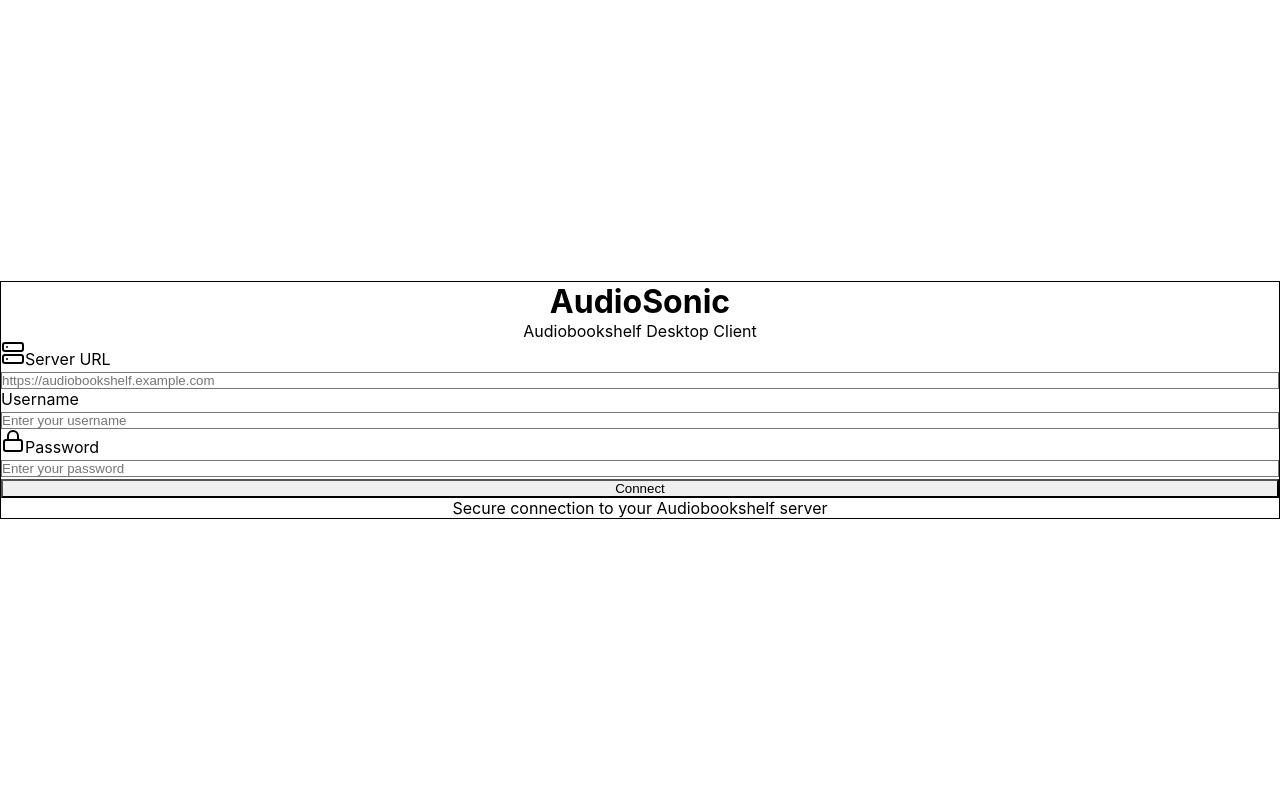
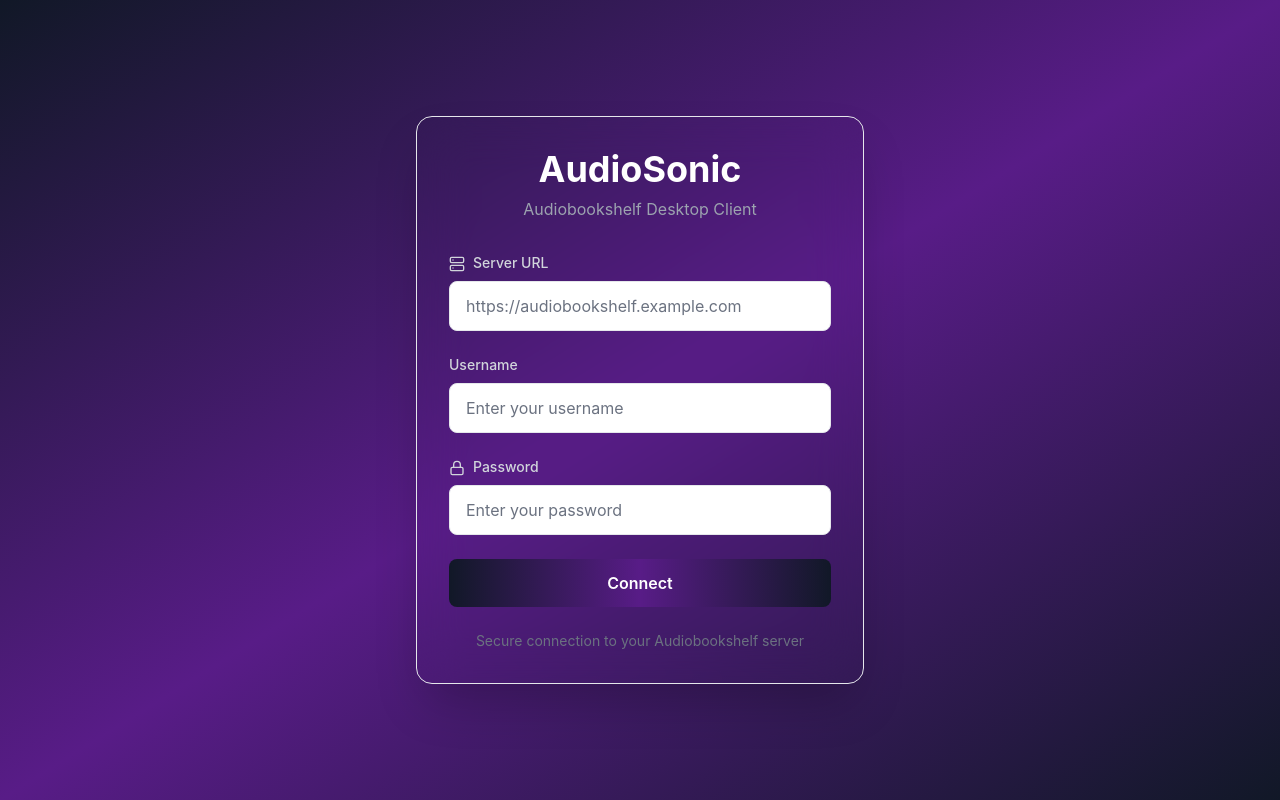
Before and after one commit to HeyImKyu/AudioSonic, a React (Vite) app: page / in a window 1280 px wide. Built offline with nearby package versions, Linux system fonts and the light colour scheme.

Commit message:
downgrade to tailwindcss 3.4 again cause 4 broke

```diff
--- a/package.json
+++ b/package.json
@@ -26,9 +26,9 @@
     "@types/react": "^19.2.15",
     "@types/react-dom": "^19.1.6",
     "@vitejs/plugin-react": "^4.6.0",
-    "autoprefixer": "^10.4.17",
+    "autoprefixer": "^10.5.0",
     "postcss": "^8.5.15",
-    "tailwindcss": "^4.3.0",
+    "tailwindcss": "^3.4.19",
     "typescript": "~6.0.3",
     "vite": "^7.3.3"
   }
--- a/src/App.css
+++ b/src/App.css
@@ -1,6 +1,21 @@
 @tailwind base;
 @tailwind components;
 @tailwind utilities;
+
+@keyframes glow {
+  0% { box-shadow: 0 0 5px var(--color-primary); }
+  100% { box-shadow: 0 0 20px var(--color-primary), 0 0 10px var(--color-accent); }
+}
+
+@keyframes slideIn {
+  0% { transform: translateX(100%); opacity: 0; }
+  100% { transform: translateX(0); opacity: 1; }
+}
+
+@keyframes fadeIn {
+  0% { opacity: 0; }
+  100% { opacity: 1; }
+}
 
 :root {
   font-family: 'Inter', -apple-system, BlinkMacSystemFont, 'Segoe UI', Roboto, sans-serif;
```
Also changed, not shown: 1 other file (tests, documents, lock files or other folders).
